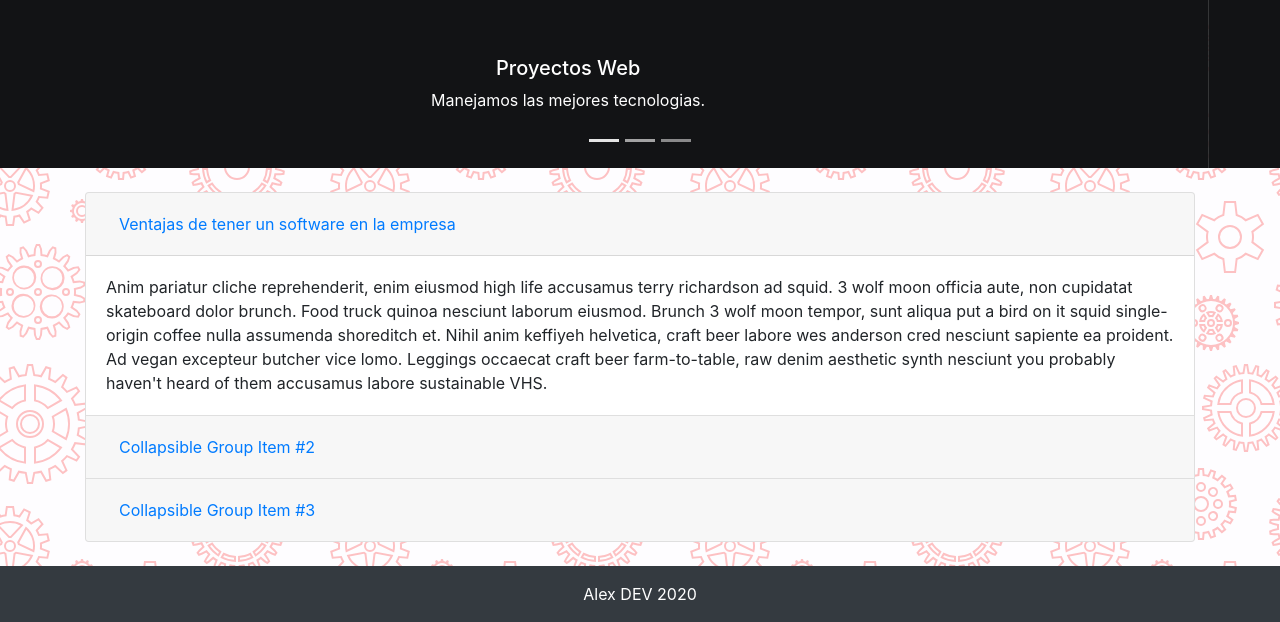
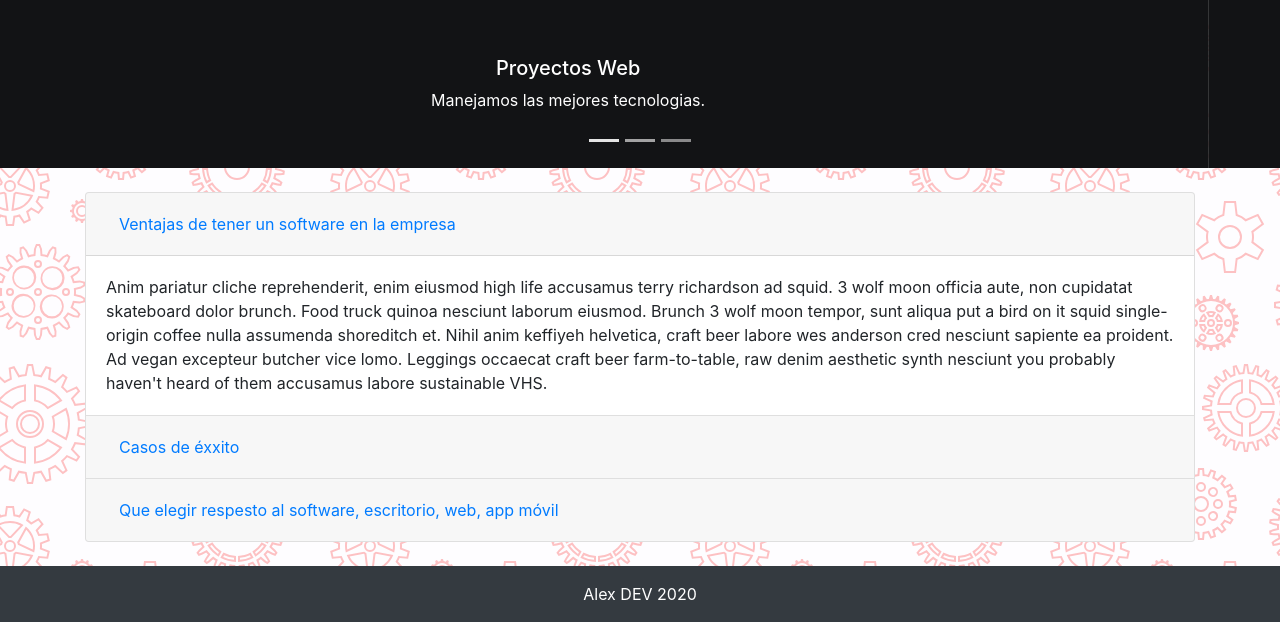
Before and after one commit to Alejandro-Morales-Dev/Bootstrap, a plain HTML site: page src/index.html in a window 1280 px wide. Shown: the part 3936-4558 px from the top of the page. Drawn offline with nearby package versions, Linux system fonts and the light colour scheme.

Commit message:
Se agrega un información en collapse

```diff
--- a/src/index.html
+++ b/src/index.html
@@ -247,7 +247,7 @@
                 aria-expanded="false"
                 aria-controls="collapseTwo"
               >
-                Collapsible Group Item #2
+                Casos de éxxito
               </button>
             </h2>
           </div>
@@ -282,7 +282,7 @@
                 aria-expanded="false"
                 aria-controls="collapseThree"
               >
-                Collapsible Group Item #3
+                Que elegir respesto al software, escritorio, web, app móvil
               </button>
             </h2>
           </div>
```
